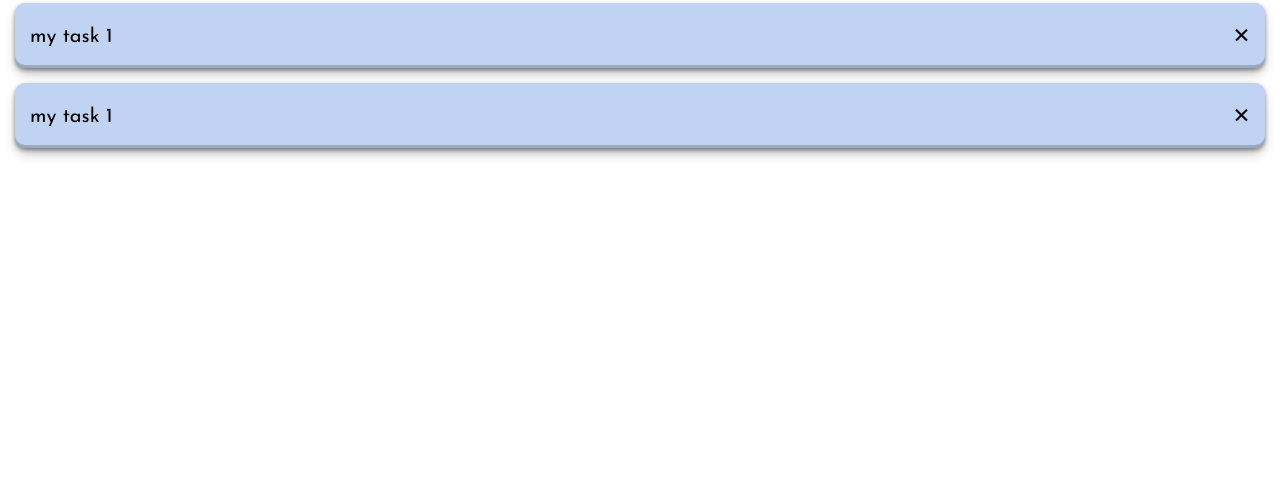
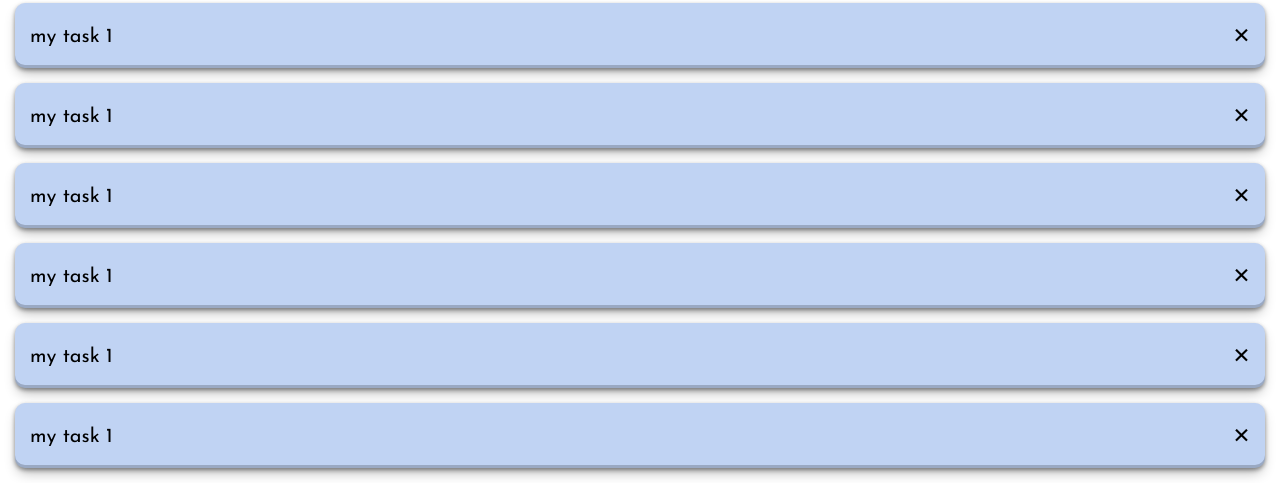
Before and after one commit to Shodydosh/TodoApp, a plain HTML site: page index.html in a window 1280 px wide. Shown: the part 461-944 px from the top of the page. Before the commit the page ends 800 px from the top, so only its background shows below. Drawn offline with Linux system fonts and the light colour scheme.

Commit message:
Update index.html
adding more task for reviewing

```diff
--- a/index.html
+++ b/index.html
@@ -173,6 +173,78 @@
                             </div>
                         </div>
                     </div>
+                    <div id="task" onclick="">
+                        <div class="task-content" id="task-line">
+                            my task 1
+                        </div>
+                        <div class="actions">
+                            <!-- <div>
+                                <button class="mark-btn" onclick="mark()">
+                                    <i class="fas fa-check"></i>
+                                </button>
+                            </div> -->
+                            <div>
+
+                                <button class="delete-btn">
+                                    <i class="fas fa-xmark">&times</i>
+                                </button>
+                            </div>
+                        </div>
+                    </div>
+                    <div id="task" onclick="">
+                        <div class="task-content" id="task-line">
+                            my task 1
+                        </div>
+                        <div class="actions">
+                            <!-- <div>
+                                <button class="mark-btn" onclick="mark()">
+                                    <i class="fas fa-check"></i>
+                                </button>
+                            </div> -->
+                            <div>
+
+                                <button class="delete-btn">
+                                    <i class="fas fa-xmark">&times</i>
+                                </button>
+                            </div>
+                        </div>
+                    </div>
+                    <div id="task" onclick="">
+                        <div class="task-content" id="task-line">
+                            my task 1
+                        </div>
+                        <div class="actions">
+                            <!-- <div>
+                                <button class="mark-btn" onclick="mark()">
+                                    <i class="fas fa-check"></i>
+                                </button>
+                            </div> -->
+                            <div>
+
+                                <button class="delete-btn">
+                                    <i class="fas fa-xmark">&times</i>
+                                </button>
+                            </div>
+                        </div>
+                    </div>
+                    <div id="task" onclick="">
+                        <div class="task-content" id="task-line">
+                            my task 1
+                        </div>
+                        <div class="actions">
+                            <!-- <div>
+                                <button class="mark-btn" onclick="mark()">
+                                    <i class="fas fa-check"></i>
+                                </button>
+                            </div> -->
+                            <div>
+
+                                <button class="delete-btn">
+                                    <i class="fas fa-xmark">&times</i>
+                                </button>
+                            </div>
+                        </div>
+                    </div>
 
                 </div>
             </div>
```
